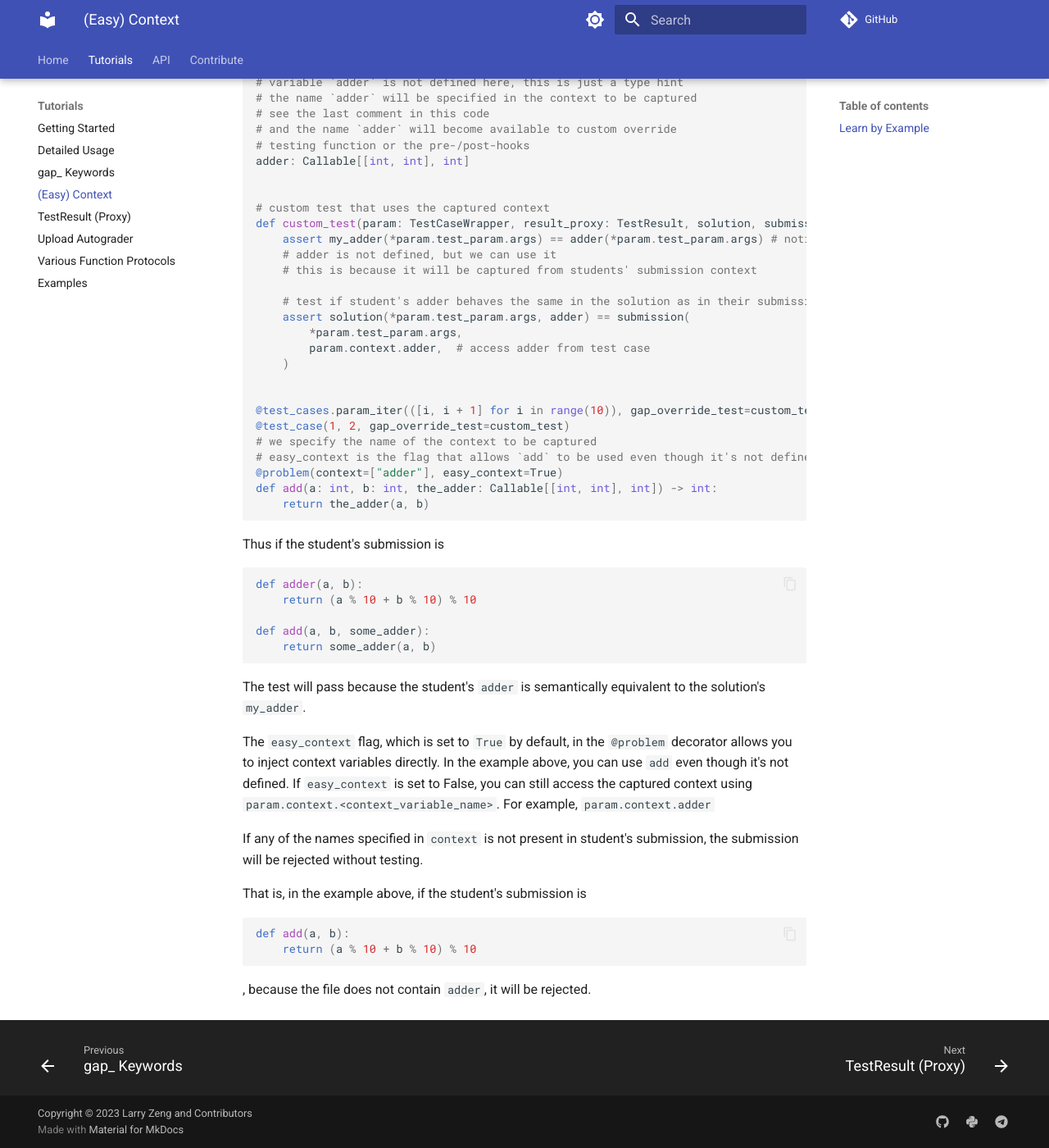
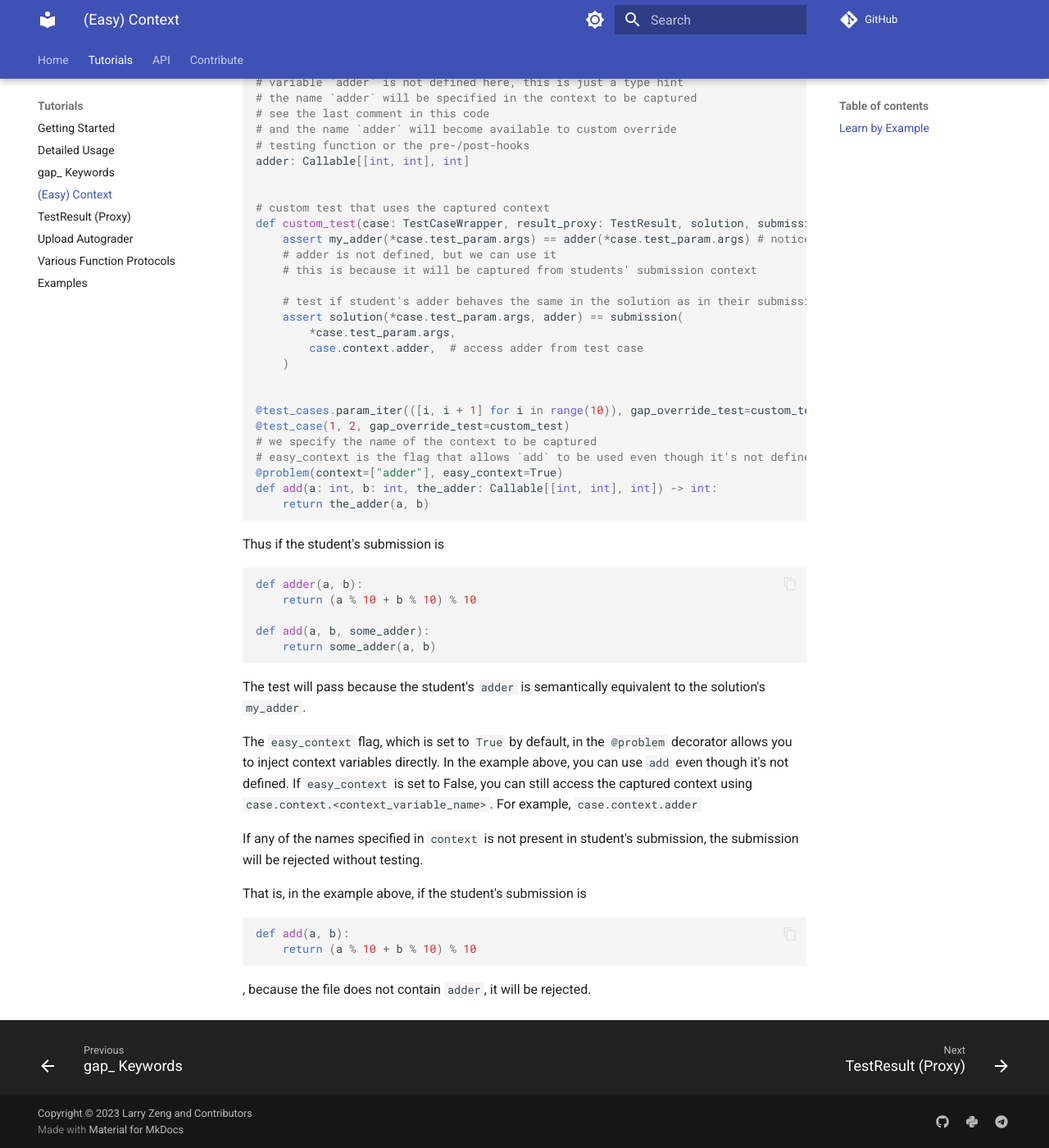
Before and after one commit to FlickerSoul/gapper, an MkDocs documentation site: the page built from docs/Tutorials/Easy-Context.md, in a window 1280 px wide and 1400 px high, scrolled down 735 px. Shown: the whole window at 82% size. Built offline with MkDocs 1.6.1 and Material for MkDocs 9.7.7, drawn with Linux system fonts in a browser that asks for light colours; comment, search, counter and statistics services are not loaded.

Commit message:
docs: better naming convention

```diff
--- a/docs/Tutorials/Easy-Context.md
+++ b/docs/Tutorials/Easy-Context.md
@@ -31,15 +31,15 @@
 
 
 # custom test that uses the captured context
-def custom_test(param: TestCaseWrapper, result_proxy: TestResult, solution, submission):
-    assert my_adder(*param.test_param.args) == adder(*param.test_param.args) # notice here
+def custom_test(case: TestCaseWrapper, result_proxy: TestResult, solution, submission):
+    assert my_adder(*case.test_param.args) == adder(*case.test_param.args) # notice here
     # adder is not defined, but we can use it
     # this is because it will be captured from students' submission context
 
     # test if student's adder behaves the same in the solution as in their submission
-    assert solution(*param.test_param.args, adder) == submission(
-        *param.test_param.args,
-        param.context.adder,  # access adder from test case
+    assert solution(*case.test_param.args, adder) == submission(
+        *case.test_param.args,
+        case.context.adder,  # access adder from test case
     )
 
 
@@ -64,7 +64,7 @@ def add(a, b, some_adder):
 
 The test will pass because the student's `adder` is semantically equivalent to the solution's `my_adder`.
 
-The `easy_context` flag, which is set to `True` by default, in the `@problem` decorator allows you to inject context variables directly. In the example above, you can use `add` even though it's not defined. If `easy_context` is set to False, you can still access the captured context using `param.context.<context_variable_name>`. For example, `param.context.adder`
+The `easy_context` flag, which is set to `True` by default, in the `@problem` decorator allows you to inject context variables directly. In the example above, you can use `add` even though it's not defined. If `easy_context` is set to False, you can still access the captured context using `case.context.<context_variable_name>`. For example, `case.context.adder`
 
 If any of the names specified in `context` is not present in student's submission, the submission will be rejected without testing.
 
```
Also changed, not shown: 5 other files.
